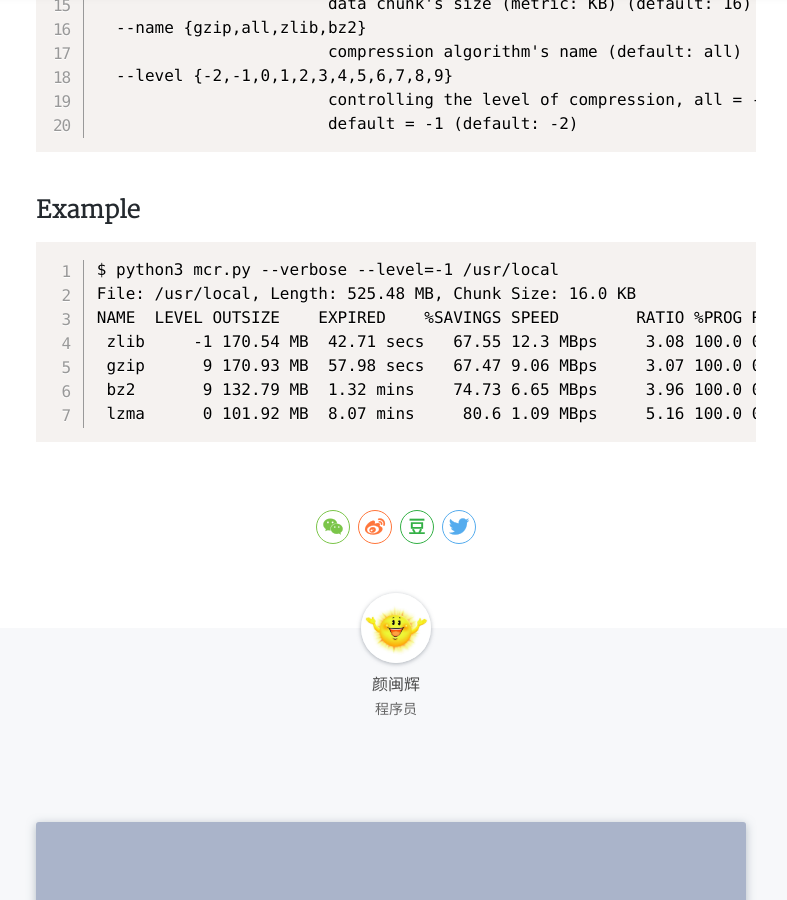
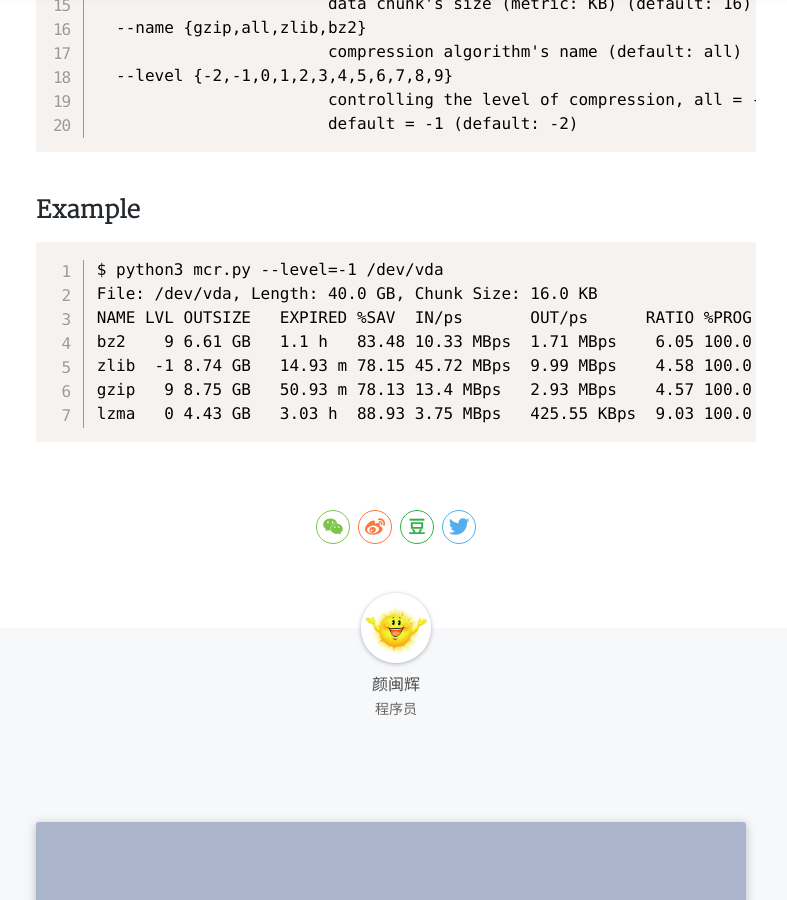
Before and after one commit to yanminhui/yanminhui.github.io, a Jekyll site: the page built from _posts/githubs/2019-03-30-mcr.md, in a window 1280 px wide and 900 px high, scrolled down 1003 px. Shown: the whole window, without its empty margins (244-1031 px from the left). Built offline with Jekyll 4.4.1, drawn with Linux system fonts in a browser that asks for light colours; nearby versions of some CDN libraries; a style sheet for code colours, icons or effects is not loaded.

Commit message:
modified:   2019-03-30-mcr.md

````diff
--- a/_posts/githubs/2019-03-30-mcr.md
+++ b/_posts/githubs/2019-03-30-mcr.md
@@ -39,11 +39,11 @@ optional arguments:
 ## Example
 
 ```console
-$ python3 mcr.py --verbose --level=-1 /usr/local
-File: /usr/local, Length: 525.48 MB, Chunk Size: 16.0 KB
-NAME  LEVEL OUTSIZE    EXPIRED    %SAVINGS SPEED        RATIO %PROG REMAIN
- zlib     -1 170.54 MB  42.71 secs   67.55 12.3 MBps     3.08 100.0 0.0 secs
- gzip      9 170.93 MB  57.98 secs   67.47 9.06 MBps     3.07 100.0 0.0 secs
- bz2       9 132.79 MB  1.32 mins    74.73 6.65 MBps     3.96 100.0 0.0 secs
- lzma      0 101.92 MB  8.07 mins     80.6 1.09 MBps     5.16 100.0 0.0 secs
+$ python3 mcr.py --level=-1 /dev/vda
+File: /dev/vda, Length: 40.0 GB, Chunk Size: 16.0 KB
+NAME LVL OUTSIZE   EXPIRED %SAV  IN/ps       OUT/ps      RATIO %PROG REMAIN
+bz2    9 6.61 GB   1.1 h   83.48 10.33 MBps  1.71 MBps    6.05 100.0 0.0 s
+zlib  -1 8.74 GB   14.93 m 78.15 45.72 MBps  9.99 MBps    4.58 100.0 0.0 s
+gzip   9 8.75 GB   50.93 m 78.13 13.4 MBps   2.93 MBps    4.57 100.0 0.0 s
+lzma   0 4.43 GB   3.03 h  88.93 3.75 MBps   425.55 KBps  9.03 100.0 0.0 s
 ```
````
